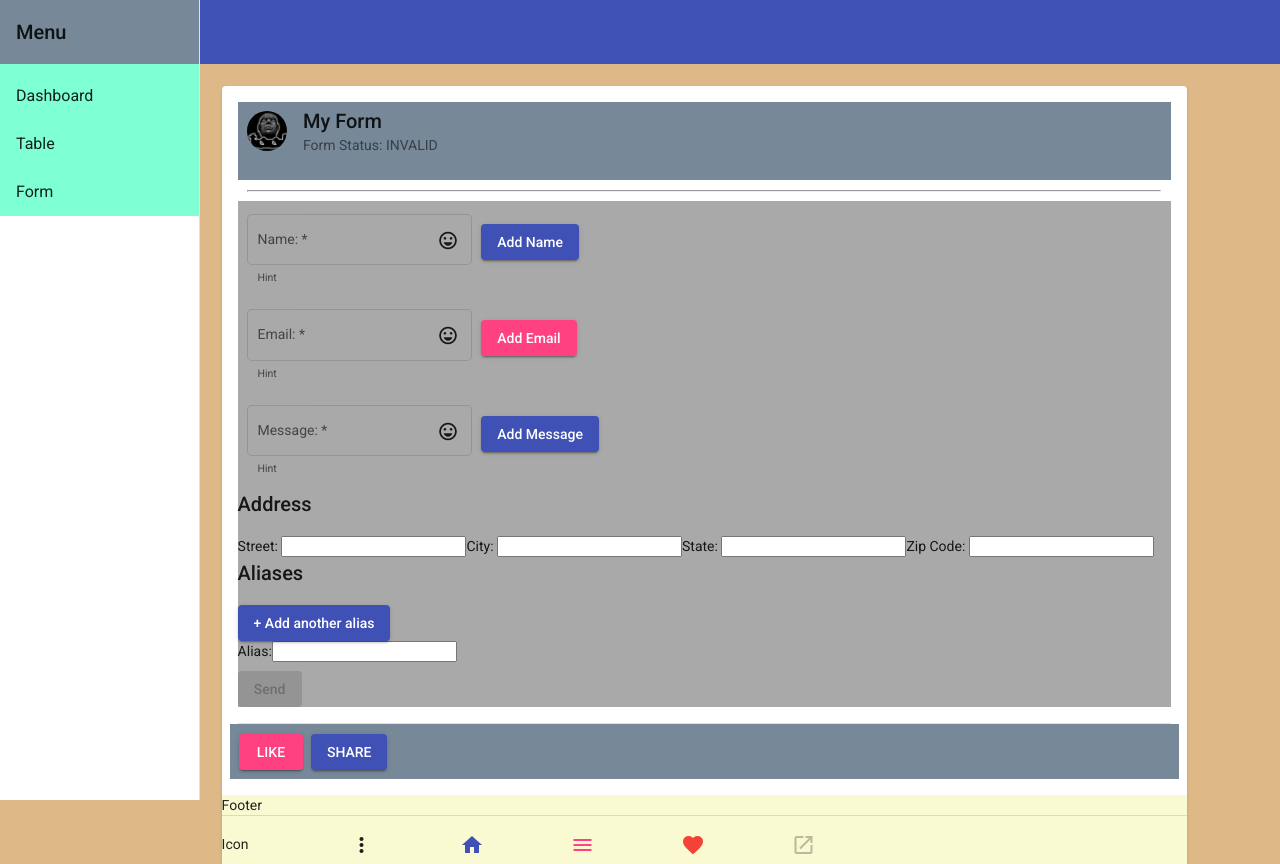
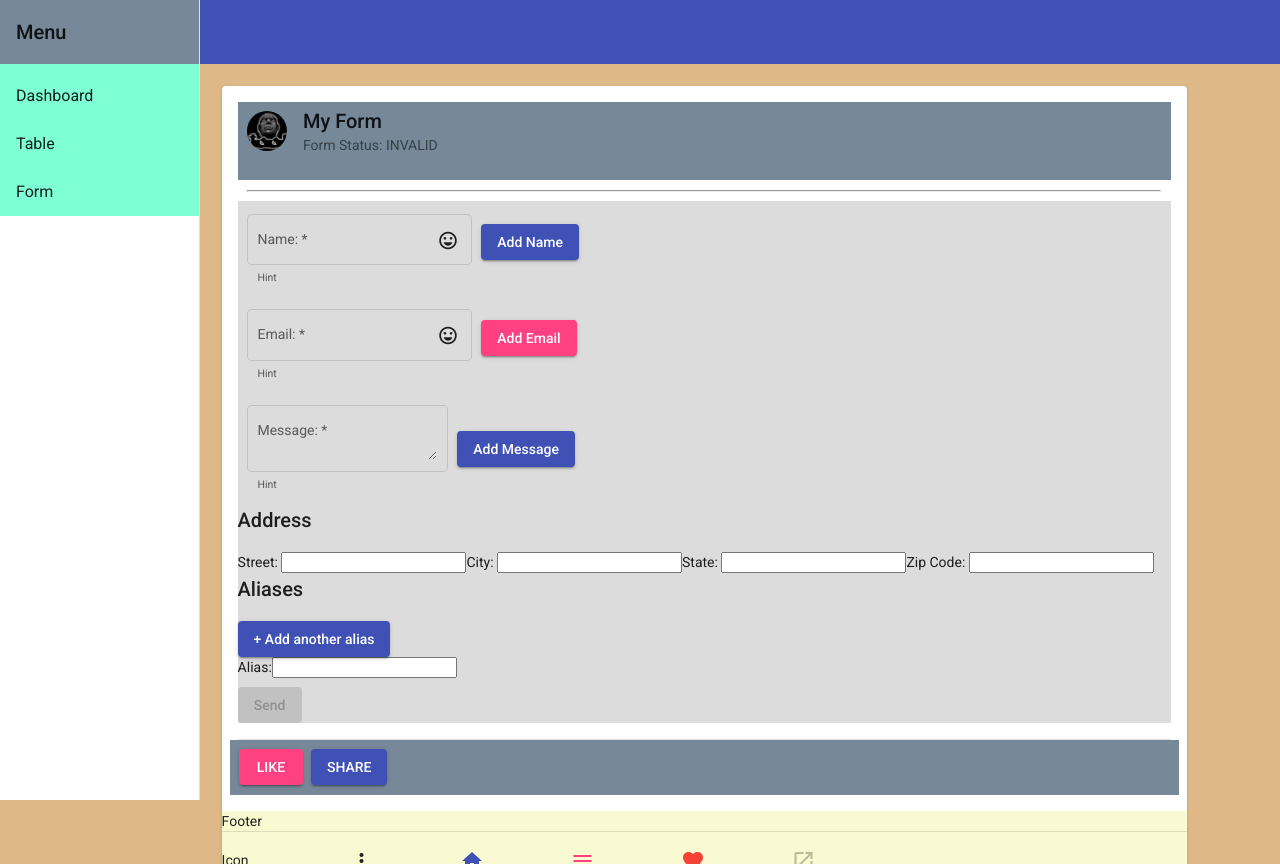
Before and after one commit to georgegabor/my-dietary-app-frontend, an Angular app: page /nav/form in a window 1280 px wide. Built offline with nearby package versions, Linux system fonts and the light colour scheme.

Commit message:
Add more styling

```diff
--- a/src/app/modules/form/form.component.html
+++ b/src/app/modules/form/form.component.html
@@ -19,7 +19,7 @@
   <mat-card-content>
     <form [formGroup]="myForm" (ngSubmit)="onSubmit(myForm)">
       <div>
-        <mat-form-field appearance="outline">
+        <mat-form-field appearance="outline" [color]="'primary'">
           <mat-label> Name: </mat-label>
           <input matInput formControlName="name" placeholder="Placeholder" />
           <mat-icon matSuffix>sentiment_very_satisfied</mat-icon>
@@ -44,7 +44,7 @@
       </div>
 
       <div>
-        <mat-form-field appearance="outline">
+        <mat-form-field appearance="outline" [color]="'primary'">
           <mat-label> Email: </mat-label>
           <input matInput formControlName="email" placeholder="Placeholder" />
           <mat-icon matSuffix>sentiment_very_satisfied</mat-icon>
@@ -69,10 +69,13 @@
       </div>
 
       <div>
-        <mat-form-field appearance="outline">
+        <mat-form-field appearance="outline" [color]="'primary'">
           <mat-label> Message: </mat-label>
-          <input matInput formControlName="message" placeholder="Placeholder" />
-          <mat-icon matSuffix>sentiment_very_satisfied</mat-icon>
+          <textarea
+            matInput
+            formControlName="message"
+            placeholder="Placeholder"
+          ></textarea>
           <mat-hint>Hint</mat-hint>
           <mat-error
             *ngIf="
--- a/src/app/modules/form/form.component.scss
+++ b/src/app/modules/form/form.component.scss
@@ -24,7 +24,7 @@
 }
 
 .mat-card-content {
-  background-color: darkgray;
+  background-color: gainsboro;
 }
 
 .mat-card-footer {
```
